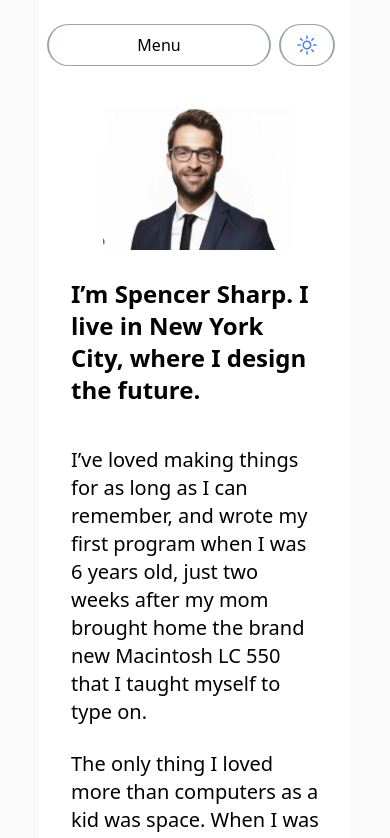
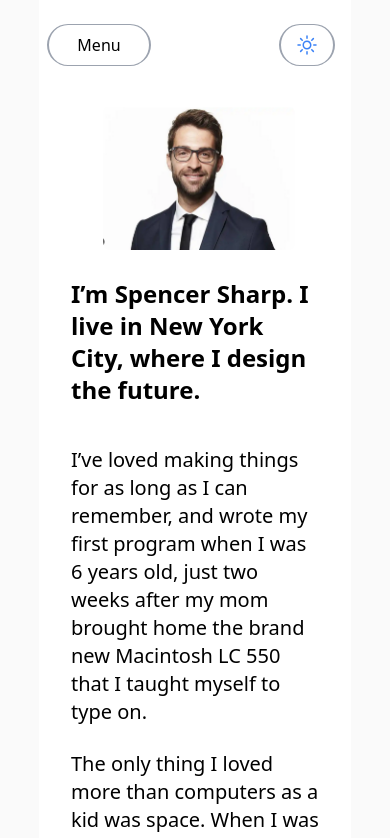
Before and after one commit to dhruv-bajaj/my-portfolio, a React (Vite) app: page / in a window 390 px wide. Shown: the top 838 px of the page. Built offline with nearby package versions, Linux system fonts and the light colour scheme.

Commit message:
made responsive navbar

```diff
--- a/src/components/NavTabs.tsx
+++ b/src/components/NavTabs.tsx
@@ -13,14 +13,14 @@ interface NavTabsProps {
 const NavTabs: React.FC<NavTabsProps> = ({scrollToSection}) => {
   const [selectedTabValue, setSelectedTabValue] = useState<string>("About");
   return (
-    <div className="flex flex-col divide-y-2 border-2 rounded-lg sm:border-0 sm:flex-row sm:divide-x-0 sm:divide-y-0">
+    <div className="flex flex-col divide-y border border-gray-400 rounded-lg sm:border-0 sm:flex-row sm:divide-x-0 sm:divide-y-0">
       {navTabsHeadings.map((navTabHeading) => (
         <div
           className={`flex justify-center pl-3 pr-3 hover:text-blue-400
-        dark:hover:text-blue-400 cursor-pointer
+        dark:hover:text-blue-400 cursor-pointer text-black dark:text-white
         ${
           selectedTabValue === navTabHeading
-            ? `text-gray-500 dark:text-gray-400`
+            ? `md:text-gray-500 md:dark:text-gray-400`
             : `text-black dark:text-white`
         }`}
           key={navTabHeading}
--- a/src/components/Navbar.tsx
+++ b/src/components/Navbar.tsx
@@ -35,9 +35,9 @@ const Navbar: React.FC<NavbarProps> = ({ darkMode, setDarkMode }) => {
         <div className="hidden sm:flex rounded-l-full rounded-r-full border border-gray-400 border-l-2 border-r-2 p-2 dark:bg-dark-mode-navbar shadow-md">
           <NavTabs scrollToSection={scrollToSection} />
         </div>
-       <div onClick={()=>{setShowDropDown(prevState=>!prevState)}} className="sm:hidden flex justify-center cursor-pointer w-full m-2 rounded-l-full rounded-r-full overflow-hidden border border-gray-400 border-l-2 border-r-2 p-2">
-        Menu
-        <div className="z-10 absolute bg-white top-[66px] w-3/4">
+       <div onClick={()=>{setShowDropDown(prevState=>!prevState)}} className="sm:hidden flex justify-center cursor-pointer w-1/3 m-2 rounded-l-full rounded-r-full overflow-hidden border border-gray-400 border-l-2 border-r-2 p-2">
+        <div className="text-black dark:text-white">Menu</div>
+        <div className="z-10 absolute bg-white top-[66px] left-0 w-1/3 ml-2 dark:bg-dark-mode-bg">
         {
           showDropDown ?  <NavTabs scrollToSection={scrollToSection} />: <></>
         }
@@ -45,7 +45,7 @@ const Navbar: React.FC<NavbarProps> = ({ darkMode, setDarkMode }) => {
        </div>
         <div className="flex">
           <div
-            className="flex justify-center cursor-pointer mr-4 w-14 rounded-l-full rounded-r-full overflow-hidden border border-gray-400 border-l-2 border-r-2 p-2"
+            className="flex justify-center cursor-pointer mr-4 w-14 rounded-l-full rounded-r-full border border-gray-400 border-l-2 border-r-2 p-2"
             onClick={changeMode}
           >
             {!darkMode ? (
```
